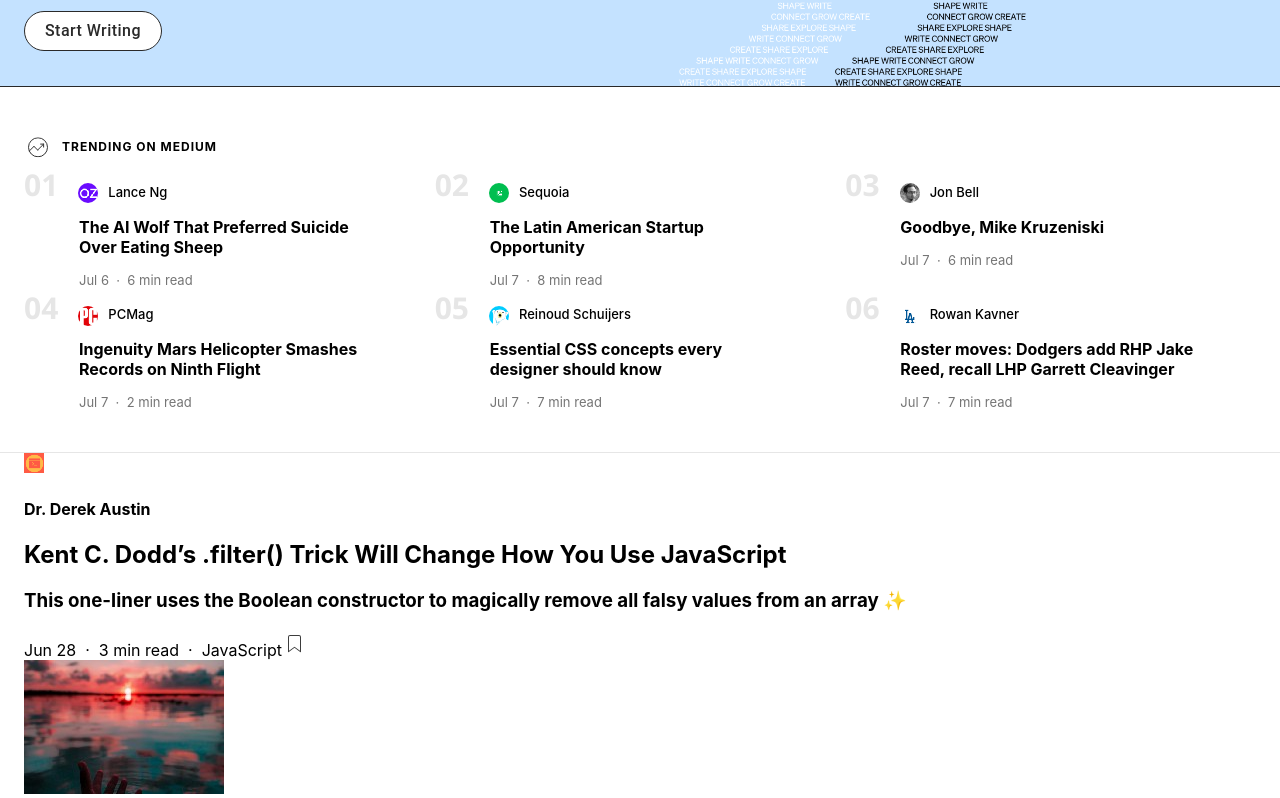
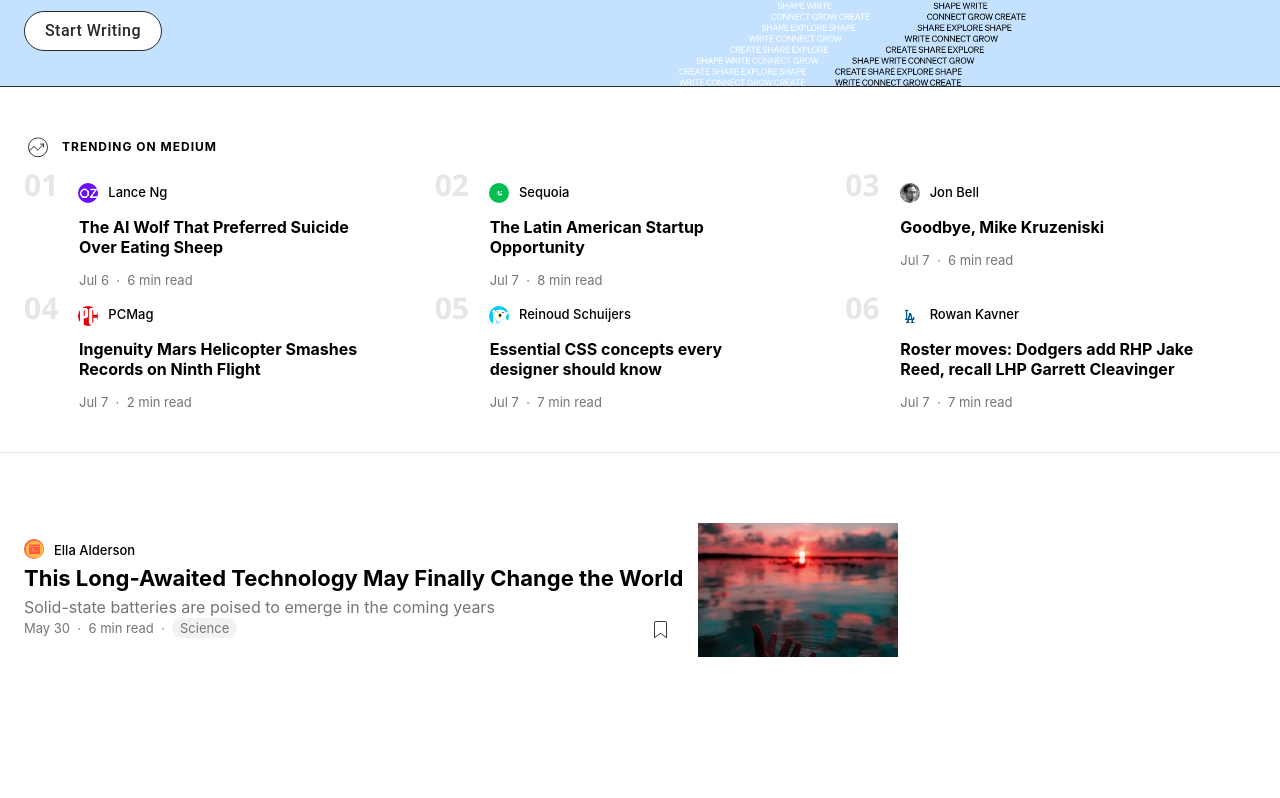
Before and after one commit to gokhangerdan/medium-clone, a React (Create React App) app: page / in a window 1280 px wide. Shown: the part 397-1195 px from the top of the page. After the commit the page ends 1084 px from the top, so only its background shows below. Built offline with nearby package versions, Linux system fonts and the light colour scheme.

Commit message:
Discover posts styles added

```diff
--- a/src/App.scss
+++ b/src/App.scss
@@ -178,3 +178,116 @@
     }
   }
 }
+
+.Discover_Post {
+  padding-top: 40px;
+  display: flex;
+  align-items: center;
+  justify-content: flex-start;
+  margin: 30px 0;
+  cursor: pointer;
+  width: 100%;
+  .Post_Body {
+    .Discover_User {
+      span {
+        padding-left: 10px;
+        font-size: 13px;
+        line-height: 16px;
+        font-weight: 500;
+      }
+      img {
+        vertical-align: bottom;
+        border-radius: 50px;
+      }
+    }
+    h2 {
+      padding-top: 5px;
+      padding-bottom: 5px;
+      margin: 0px;
+      font-size: 22px;
+
+      @media screen and (max-width: 576px) {
+        font-size: 16px;
+      }
+
+      line-height: 28px;
+      font-weight: 700;
+
+      white-space: nowrap;
+      text-overflow: ellipsis;
+      overflow: hidden;
+
+      @supports (-webkit-line-clamp: 2) {
+        overflow: hidden;
+        text-overflow: ellipsis;
+        white-space: initial;
+        display: -webkit-box;
+        -webkit-line-clamp: 2;
+        -webkit-box-orient: vertical;
+      }
+    }
+    h3 {
+      padding: 0px;
+      margin: 0px;
+
+      color: #757575;
+      line-height: 20px;
+      font-size: 16px;
+      font-weight: 400;
+
+      white-space: nowrap;
+      text-overflow: ellipsis;
+      overflow: hidden;
+
+      @media screen and (max-width: 576px) {
+        display: none
+      }
+
+      @supports (-webkit-line-clamp: 2) {
+        overflow: hidden;
+        text-overflow: ellipsis;
+        white-space: initial;
+        -webkit-line-clamp: 2;
+        -webkit-box-orient: vertical;
+      }
+    }
+  }
+  .Post_Info {
+    color:#757575;
+    font-size: 13px;
+    line-height: 20px;
+    font-weight: 400;
+  }
+  .Post_Label {
+    color: #757575;
+    font-size: 13px;
+    line-height: 20px;
+    font-weight: 400;
+    background-color: #f2f2f2;
+    padding: 2px 8px;
+    border-radius: 100px;
+    @media screen and (max-width: 576px) {
+      display: none
+    }
+  }
+  .Post_Label_Seperator {
+    color: #757575;
+    font-size: 13px;
+    line-height: 20px;
+    font-weight: 400;
+    @media screen and (max-width: 576px) {
+      display: none
+    }
+  }
+  .Post_Bookmark {
+    vertical-align: text-top;
+    float: right;
+    padding-right: 10px;
+  }
+  .Post_Image {
+    margin-left: 15px;
+    @media screen and (max-width: 576px) {
+      width: 150px;
+    }
+  }
+}
--- /dev/null
+++ b/src/components/DiscoverPost.js
@@ -0,0 +1,33 @@
+import { Button, Container, Grid } from "@material-ui/core";
+
+import user from "../static/user.png"
+import image from "../static/image.jpg"
+import bookmark from "../static/bookmark.svg"
+
+function DiscoverPost(props) {
+    return (
+      <div>
+        <Container>
+          <div className="Discover_Post">
+            <div className="Post_Body">
+              <div className="Discover_User">
+                <img src={user} />
+                <span>Ella Alderson</span>
+              </div>
+              <h2>This Long-Awaited Technology May Finally Change the World</h2>
+              <h3>Solid-state batteries are poised to emerge in the coming years</h3>
+              <div>
+                <span className="Post_Info">May 30 &nbsp;· &nbsp;6 min read</span>
+                <span className="Post_Label_Seperator"> &nbsp;· &nbsp;</span>
+                <span className="Post_Label">Science</span>
+                <img  className="Post_Bookmark" src={bookmark} />
+              </div>
+            </div>
+            <img className="Post_Image" src={image} />
+          </div>
+        </Container>
+      </div>
+    );
+  }
+
+  export default DiscoverPost;
--- a/src/pages/Home.js
+++ b/src/pages/Home.js
@@ -1,12 +1,9 @@
 import { Button, Container, Grid } from "@material-ui/core";
 
-import Navigation from '../components/Navigation';
+import Navigation from '../components/Navigation.js';
 import Hero from '../components/Hero.js';
-import Trending from "../components/Trending";
-
-import user from "../static/user.png"
-import image from "../static/image.jpg"
-import bookmark from "../static/bookmark.svg"
+import Trending from "../components/Trending.js";
+import DiscoverPost from "../components/DiscoverPost.js"
 
 
 function Home() {
@@ -16,28 +13,7 @@
         <Navigation />
         <Hero />
         <Trending />
-        <div>
-          <Container>
-            <div>
-              <div>
-                <img src={user} />
-                <h4>Dr. Derek Austin</h4>
-              </div>
-              <h2>Kent C. Dodd’s .filter() Trick Will Change How You Use JavaScript</h2>
-              <div>
-                <h3>This one-liner uses the Boolean constructor to magically remove all falsy values from an array ✨</h3>
-              </div>
-              <div>
-                <div>
-                <span>Jun 28 &nbsp;· &nbsp;3 min read &nbsp;· &nbsp;</span>
-                <span>JavaScript</span>
-                <img src={bookmark} />
-                </div>
-              </div>
-            </div>
-            <img src={image} />
-          </Container>
-        </div>
+        <DiscoverPost />
       </div>
     );
   }
```
